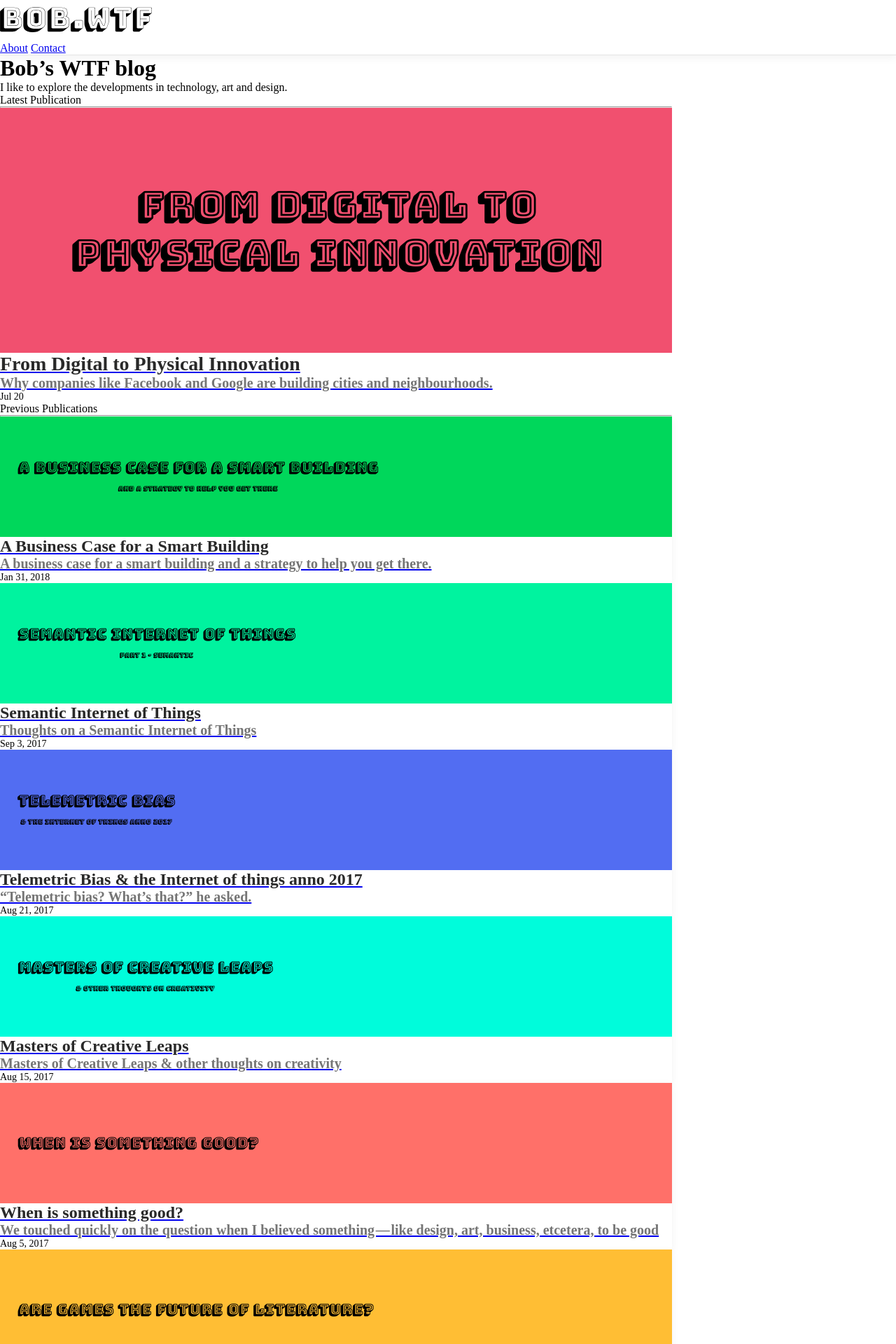
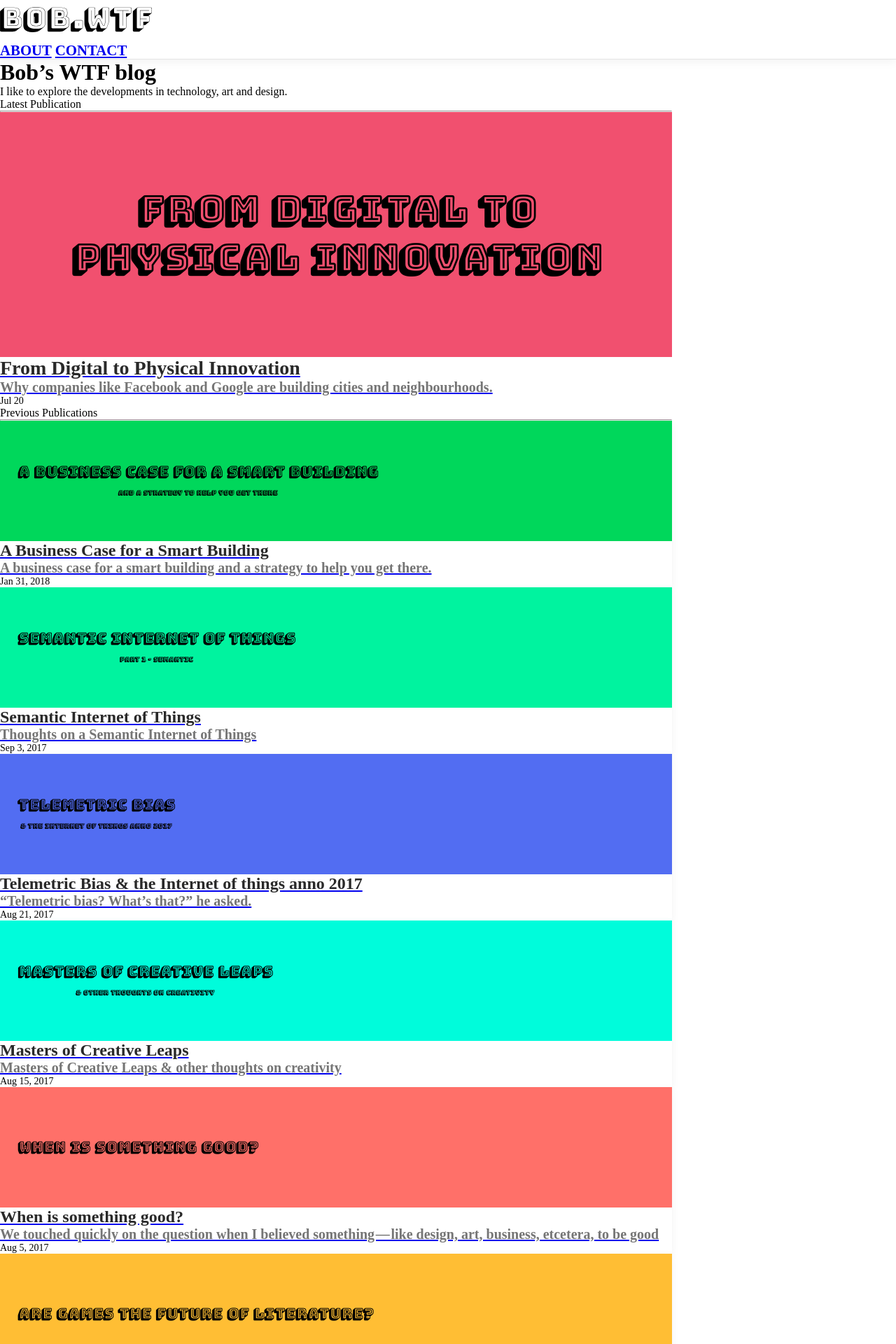
Before and after one commit to bobvanluijt/bobvanluijt.github.io, a Jekyll site: the page built from index.html, in a window 1280 px wide. Shown: the top 1920 px of the page at 70% size. Built offline with Jekyll 4.4.1, drawn with Linux system fonts in a browser that asks for light colours; nearby versions of some CDN libraries; some of the changed text lies outside the part shown.

Commit message:
#4 made footer links float rignt, header links styling

```diff
--- a/_includes/footer.html
+++ b/_includes/footer.html
@@ -4,38 +4,10 @@
 
   <div class="row">
     <div class="col-12 col-md">
-      <img class="mb-2" src="https://getbootstrap.com/assets/brand/bootstrap-solid.svg" alt="" width="24" height="24">
-      <small class="d-block mb-3 text-muted">&copy; 2017-2018</small>
+      <div class="float-right">
+        <a class="text-muted" href="/archive/">Archive</a>
+        <a class="text-muted pull-right" href="#">About</a>
+        <a class="text-muted" href="#">Contact</a>
+      </div>
     </div>
-    <div class="col-6 col-md">
-      <h5>Features</h5>
-      <ul class="list-unstyled text-small">
-        <li><a class="text-muted" href="/archive/">Archive</a></li>
-        <li><a class="text-muted" href="#">Random feature</a></li>
-        <li><a class="text-muted" href="#">Team feature</a></li>
-        <li><a class="text-muted" href="#">Stuff for developers</a></li>
-        <li><a class="text-muted" href="#">Another one</a></li>
-        <li><a class="text-muted" href="#">Last time</a></li>
-      </ul>
-    </div>
-    <div class="col-6 col-md">
-      <h5>Resources</h5>
-      <ul class="list-unstyled text-small">
-        <li><a class="text-muted" href="#">Resource</a></li>
-        <li><a class="text-muted" href="#">Resource name</a></li>
-        <li><a class="text-muted" href="#">Another resource</a></li>
-        <li><a class="text-muted" href="#">Final resource</a></li>
-      </ul>
-    </div>
-    <div class="col-6 col-md">
-      <h5>About</h5>
-      <ul class="list-unstyled text-small">
-        <li><a class="text-muted" href="#">Team</a></li>
-        <li><a class="text-muted" href="#">Locations</a></li>
-        <li><a class="text-muted" href="#">Privacy</a></li>
-        <li><a class="text-muted" href="#">Terms</a></li>
-      </ul>
-    </div>
-  </div>
-</div>
 </footer>
--- a/_includes/head.html
+++ b/_includes/head.html
@@ -44,7 +44,7 @@
     {% include collecttags.html %}
   {% endif %}
 	<!-- All css file links -->
-
+<link rel="shortcut icon" type="image/png" href="/favicon.png"/>
 <link rel="stylesheet" href="https://fonts.googleapis.com/css?family=Roboto:300,400,500,700|Material+Icons">
 <link rel="stylesheet" href="https://unpkg.com/bootstrap-material-design@4.1.1/dist/css/bootstrap-material-design.min.css" integrity="sha384-wXznGJNEXNG1NFsbm0ugrLFMQPWswR3lds2VeinahP8N0zJw9VWSopbjv2x7WCvX" crossorigin="anonymous">
 <link href="https://fonts.googleapis.com/css?family=Bungee+Shade" rel="stylesheet">
--- a/_includes/header.html
+++ b/_includes/header.html
@@ -12,7 +12,7 @@
     </svg>
 
   </a>
-  <nav class="my-2 my-md-0 mr-md-3">
+  <nav class="my-2 my-md-0 mr-md-3 head_links">
     <a class="p-2 text-dark" href="#">About</a>
     <a class="p-2 text-dark" href="#">Contact</a>
   </nav>
--- a/_sass/fatahdigital/post.scss
+++ b/_sass/fatahdigital/post.scss
@@ -191,3 +191,11 @@
   padding-top: 20px;
   padding-bottom: 20px;
 }
+.float-right a{
+  padding-left: 10px;
+}
+.head_links {
+  font-size: 1.3rem;
+  font-weight: bold;
+  text-transform: uppercase;
+}
```
